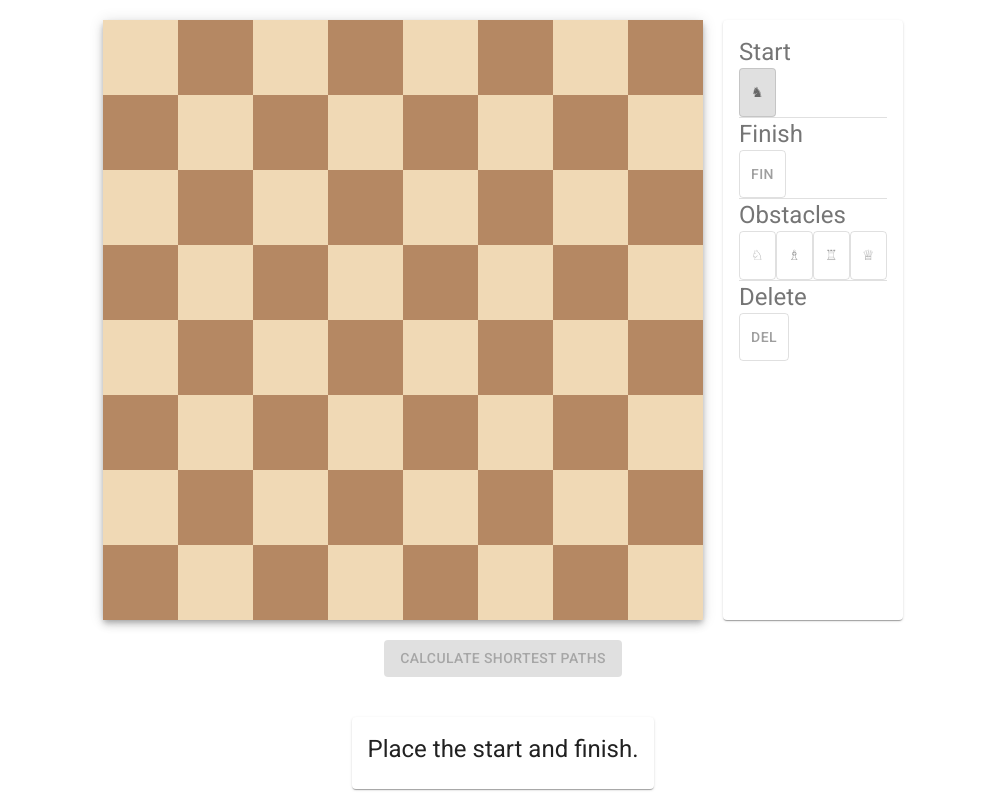
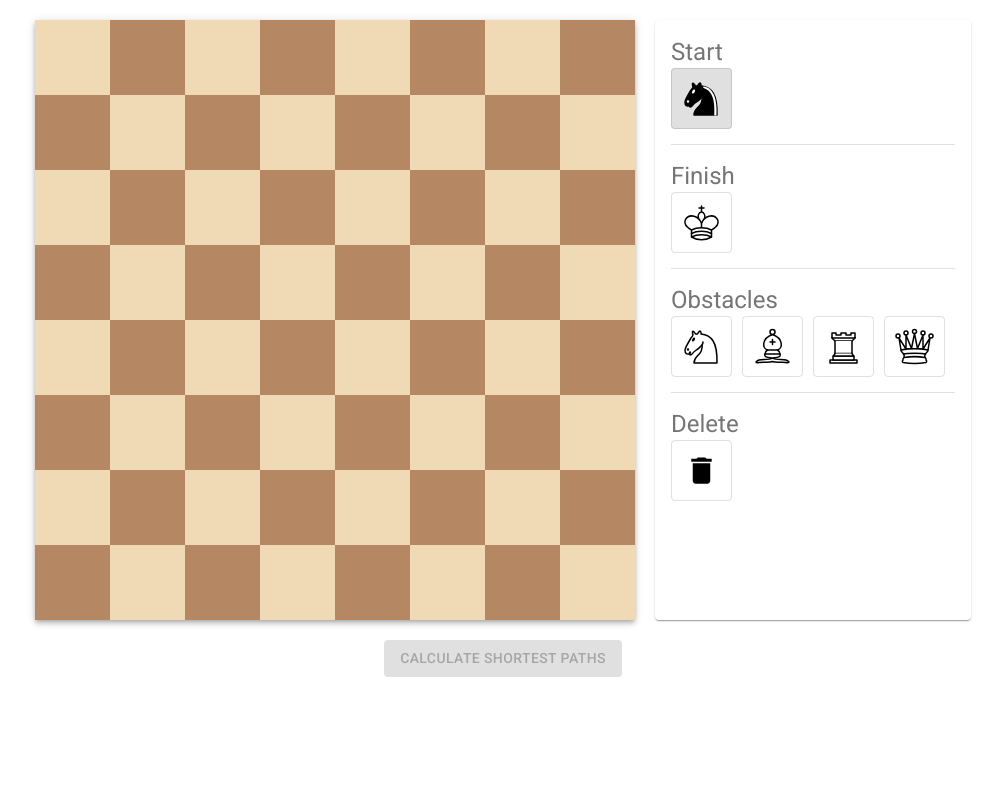
Before and after one commit to kyu2000/walking-knight, a React (Create React App) app: page / in a window 1280 px wide. Shown: the whole page, without its empty margins (137-1140 px from the left). Built offline with nearby package versions, Linux system fonts and the light colour scheme.

Commit message:
Restyled pieces menu

```diff
--- a/package.json
+++ b/package.json
@@ -4,6 +4,7 @@
   "private": true,
   "dependencies": {
     "@material-ui/core": "^4.11.3",
+    "@material-ui/icons": "^4.11.2",
     "@material-ui/lab": "^4.0.0-alpha.57",
     "@testing-library/jest-dom": "^5.11.9",
     "@testing-library/react": "^11.2.3",
--- a/src/components/App/App.tsx
+++ b/src/components/App/App.tsx
@@ -34,7 +34,7 @@ export default class App extends React.Component<{}, IAppState> {
                     board_default={board}
                     on_calculate={this.handle_calculate}
                 />
-                <SolutionCard board={board} />
+                {board.exists_start_and_dest() && <SolutionCard board={board} />}
 
             </div>
         );
--- a/src/components/BoardDisplay/BoardDisplay.tsx
+++ b/src/components/BoardDisplay/BoardDisplay.tsx
@@ -1,28 +1,8 @@
 import React from 'react';
 import './BoardDisplay.css';
+import DeleteIcon from '@material-ui/icons/Delete';
+import * as SVG from './svgs';
 import { Board, BoardPiece } from '../../Board';
-import * as SVG from './svgs';
-
-function piece_to_svg(piece: BoardPiece): JSX.Element {
-    switch (piece) {
-        case BoardPiece.None:
-            return <div />;
-        case BoardPiece.Prev:
-            return <SVG.GreenSquare width='100%' height='100%' viewBox='0 0 45 45' />;
-        case BoardPiece.BlackKnight:
-            return <SVG.BlackKnight width='100%' height='100%' viewBox='0 0 45 45' />;
-        case BoardPiece.Dest:
-            return <SVG.WhiteKing width='100%' height='100%' viewBox='0 0 45 45' />;
-        case BoardPiece.WhiteKnight:
-            return <SVG.WhiteKnight width='100%' height='100%' viewBox='0 0 45 45' />;
-        case BoardPiece.WhiteBishop:
-            return <SVG.WhiteBishop width='100%' height='100%' viewBox='0 0 45 45' />;
-        case BoardPiece.WhiteRook:
-            return <SVG.WhiteRook width='100%' height='100%' viewBox='0 0 45 45' />;
-        case BoardPiece.WhiteQueen:
-            return <SVG.WhiteQueen width='100%' height='100%' viewBox='0 0 45 45' />;
-    }
-}
 
 interface IBoardDisplayProps {
     board: Board,
@@ -43,21 +23,43 @@ export default class BoardDisplay extends React.Component<IBoardDisplayProps, {}
                 const colour = (i + j) % 2 === 0 ? 'white' : 'black';
                 const piece = this.props.board.squares[i][j];
                 rows[i][j] = (
-                    <div className={colour} style={{ width: '100%', height: '100%', display: 'flex', justifyContent: 'center', alignItems: 'center' }} onClick={this.props.on_click(i, j)}>
-                        {piece !== BoardPiece.None && piece_to_svg(piece)}
-                    </div>
+                    <div className={`${colour} chessboard_square`} onClick={this.props.on_click(i, j)} >
+                        { piece !== BoardPiece.None && piece_to_svg(piece)
+                        }
+                    </div >
                 );
             }
         }
 
         return (
-            <div onContextMenu={e => e.preventDefault()} style={{ width: '100%', height: '100%', display: 'flex', flexDirection: 'column', justifyContent: 'space-between' }}>
+            <div className='chessboard' onContextMenu={e => e.preventDefault()} >
                 {rows.map(value => (
-                    <div style={{ height: '100%', display: 'inline-flex', flexDirection: 'row', justifyContent: 'space-between' }}>
+                    <div className='chessboard_row'>
                         {value}
                     </div>
                 ))}
-            </div>
+            </div >
         );
     }
 }
+
+export function piece_to_svg(piece: BoardPiece): JSX.Element {
+    switch (piece) {
+        case BoardPiece.None:
+            return <DeleteIcon fontSize='large' style={{ color: 'black' }} />;
+        case BoardPiece.Prev:
+            return <SVG.GreenSquare width='100% ' height='100 % ' viewBox='0 0 45 45' />;
+        case BoardPiece.BlackKnight:
+            return <SVG.BlackKnight width='100%' height='100%' viewBox='0 0 45 45' />;
+        case BoardPiece.Dest:
+            return <SVG.WhiteKing width='100%' height='100%' viewBox='0 0 45 45' />;
+        case BoardPiece.WhiteKnight:
+            return <SVG.WhiteKnight width='100%' height='100%' viewBox='0 0 45 45' />;
+        case BoardPiece.WhiteBishop:
+            return <SVG.WhiteBishop width='100%' height='100%' viewBox='0 0 45 45' />;
+        case BoardPiece.WhiteRook:
+            return <SVG.WhiteRook width='100%' height='100%' viewBox='0 0 45 45' />;
+        case BoardPiece.WhiteQueen:
+            return <SVG.WhiteQueen width='100%' height='100%' viewBox='0 0 45 45' />;
+    }
+}
--- a/src/components/BoardDisplay/index.tsx
+++ b/src/components/BoardDisplay/index.tsx
@@ -1 +1 @@
-export { default } from './BoardDisplay';
+export { default, piece_to_svg } from './BoardDisplay';
--- a/src/components/InteractiveBoard/InteractiveBoard.css
+++ b/src/components/InteractiveBoard/InteractiveBoard.css
@@ -11,8 +11,21 @@
     flex-direction: column;
 }
 
+.divider {
+    margin: 10px 0px;
+}
+
 .int_board_container {
     margin: 20px;
+}
+
+.piece_card_container {
+    margin-left: 20px;
+}
+
+.piece_button_container {
+    height: 45px;
+    width: 45px;
 }
 
 .calculate_button_container {
--- a/src/components/InteractiveBoard/InteractiveBoard.tsx
+++ b/src/components/InteractiveBoard/InteractiveBoard.tsx
@@ -1,8 +1,8 @@
 import React from 'react';
 import './InteractiveBoard.css';
 import { Paper, Card, CardContent, Divider, Typography, Button } from '@material-ui/core';
-import { ToggleButton } from '@material-ui/lab';
 import BoardDisplay from '../BoardDisplay';
+import PieceButton from '../PieceButton';
 import { Board, BoardPiece } from '../../Board';
 
 interface IInteractiveBoardProps {
@@ -51,92 +51,73 @@ export default class InteractiveBoard extends React.Component<IInteractiveBoardP
             <div className='flex_vcenter int_board_container'>
                 <div className='inline_flex_hcenter'>
                     <div>
-                        <Paper elevation={5} square>
+                        <Paper elevation={4} square>
+                            {/* TODO: adapt width, height to viewport */}
                             <div style={{ width: 600, height: 600 }}>
                                 <BoardDisplay board={board} on_click={this.handle_click} />
                             </div>
                         </Paper>
                     </div>
 
-                    <Card style={{ marginLeft: 20 }}>
+                    <Card className='piece_card_container'>
                         <CardContent>
                             <Typography variant='h5' color='textSecondary'>
                                 Start
                             </Typography>
-                            <ToggleButton
-                                selected={this.state.selected === BoardPiece.BlackKnight}
-                                onChange={() => {
+                            <PieceButton
+                                selected={this.state.selected}
+                                piece={BoardPiece.BlackKnight}
+                                on_change={() => {
                                     this.setState({ selected: BoardPiece.BlackKnight })
                                 }}
-                            >
-                                ♞
-                            </ToggleButton>
+                            />
 
-                            <Divider />
+                            <Divider style={{ margin: '15px 0px' }} />
 
                             <Typography variant='h5' color='textSecondary'>
                                 Finish
                             </Typography>
-                            <ToggleButton
-                                selected={this.state.selected === BoardPiece.Dest}
-                                onChange={() => {
+                            <PieceButton
+                                selected={this.state.selected}
+                                piece={BoardPiece.Dest}
+                                on_change={() => {
                                     this.setState({ selected: BoardPiece.Dest })
                                 }}
-                            >
-                                Fin
-                            </ToggleButton>
+                            />
 
-                            <Divider />
+                            <Divider style={{ margin: '15px 0px' }} />
 
                             <Typography variant='h5' color='textSecondary'>
                                 Obstacles
                             </Typography>
-                            <ToggleButton
-                                selected={this.state.selected === BoardPiece.WhiteKnight}
-                                onChange={() => {
-                                    this.setState({ selected: BoardPiece.WhiteKnight })
-                                }}
-                            >
-                                ♘
-                            </ToggleButton>
-                            <ToggleButton
-                                selected={this.state.selected === BoardPiece.WhiteBishop}
-                                onChange={() => {
-                                    this.setState({ selected: BoardPiece.WhiteBishop })
-                                }}
-                            >
-                                ♗
-                            </ToggleButton>
-                            <ToggleButton
-                                selected={this.state.selected === BoardPiece.WhiteRook}
-                                onChange={() => {
-                                    this.setState({ selected: BoardPiece.WhiteRook })
-                                }}
-                            >
-                                ♖
-                            </ToggleButton>
-                            <ToggleButton
-                                selected={this.state.selected === BoardPiece.WhiteQueen}
-                                onChange={() => {
-                                    this.setState({ selected: BoardPiece.WhiteQueen })
-                                }}
-                            >
-                                ♕
-                            </ToggleButton>
+                            {[
+                                BoardPiece.WhiteKnight,
+                                BoardPiece.WhiteBishop,
+                                BoardPiece.WhiteRook,
+                                BoardPiece.WhiteQueen
+                            ].map(piece => (
+                                <PieceButton
+                                    selected={this.state.selected}
+                                    piece={piece}
+                                    on_change={() => {
+                                        this.setState({ selected: piece })
+                                    }}
+                                />
+                            ))
+                            }
 
-                            <Divider />
+                            <Divider style={{ margin: '15px 0px' }} />
 
                             <Typography variant='h5' color='textSecondary'>
                                 Delete
                             </Typography>
-                            <ToggleButton
-                                selected={this.state.selected === BoardPiece.None}
-                                onChange={() => {
+                            <PieceButton
+                                selected={this.state.selected}
+                                piece={BoardPiece.None}
+                                on_change={() => {
                                     this.setState({ selected: BoardPiece.None })
                                 }}
-                            >
-                                Del
-                            </ToggleButton>
+                            />
                         </CardContent>
                     </Card>
                 </div>
--- /dev/null
+++ b/src/components/PieceButton/PieceButton.css
@@ -0,0 +1,13 @@
+.piece_button {
+    display: inline;
+    margin: 10px;
+    margin-left: 0px;
+}
+
+.piece_button_inside_container {
+    height: 45px;
+    width: 45px;
+    display: flex;
+    justify-content: center;
+    align-items: center;
+}
--- /dev/null
+++ b/src/components/PieceButton/PieceButton.tsx
@@ -0,0 +1,24 @@
+import './PieceButton.css';
+import { ToggleButton } from '@material-ui/lab';
+import { piece_to_svg } from '../BoardDisplay';
+import { BoardPiece } from '../../Board';
+
+interface IPieceButtonProps {
+    piece: BoardPiece,
+    selected: BoardPiece,
+    on_change: () => void,
+}
+
+export const PieceButton = ({ piece, selected, on_change }: IPieceButtonProps) => (
+    <div className='piece_button'>
+        <ToggleButton
+            selected={selected === piece}
+            onChange={on_change}
+            size='small'
+        >
+            <div className='piece_button_inside_container'>
+                {piece_to_svg(piece)}
+            </div>
+        </ToggleButton>
+    </div>
+);
--- /dev/null
+++ b/src/components/PieceButton/index.tsx
@@ -0,0 +1 @@
+export { PieceButton as default } from './PieceButton';
```
Also changed, not shown: src/components/BoardDisplay/BoardDisplay.css (+22 -8 lines), 2 other files (tests, documents, lock files or other folders).
